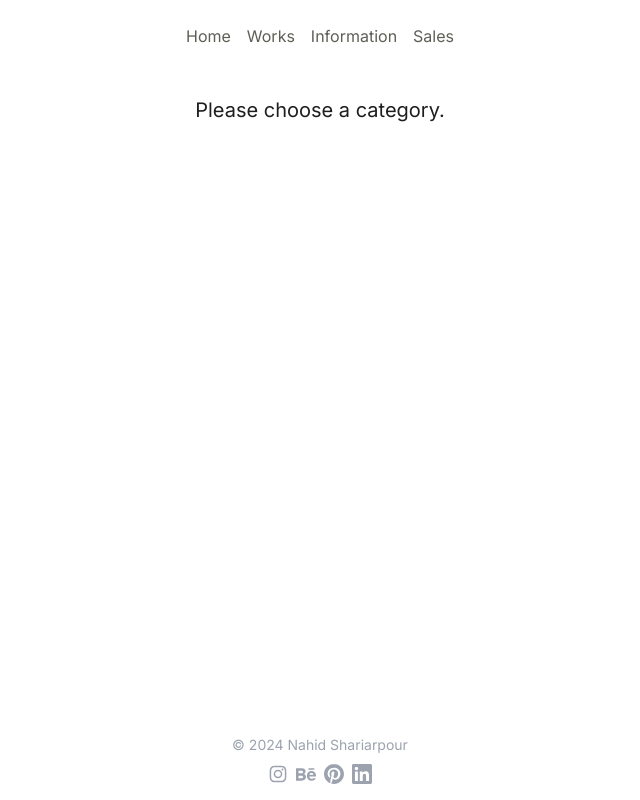
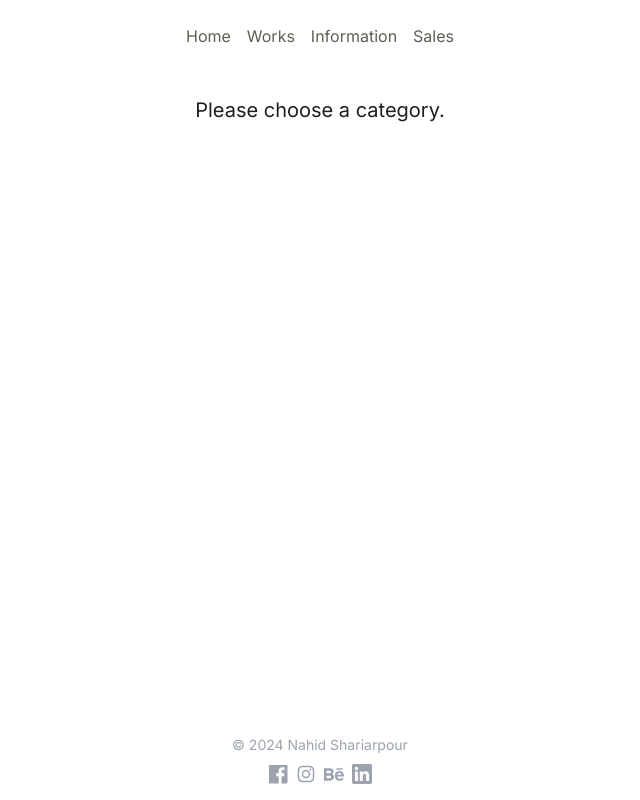
Before and after one commit to Emjayi/nahid-photography, a Next.js app: page /works in a window 1280 px wide. Shown: the whole page, without its empty margins (320-960 px from the left). Built offline with nearby package versions, Linux system fonts and the light colour scheme.

Commit message:
footer changes

```diff
--- a/src/components/ui/Footer.tsx
+++ b/src/components/ui/Footer.tsx
@@ -2,9 +2,19 @@
 import { usePathname } from 'next/navigation';
 import React from 'react'
 
+// Social Media Links Data
 const socialLinks = [
     {
-        href: 'https://www.instagram.com/alirezarefaei',
+        href: 'https://www.facebook.com/nahid.shahriarpour?mibextid=LQQJ4d',
+        icon: (
+            <svg className="w-5 h-5 p-[.5px]" fill="currentColor" viewBox="0 0 24 24" aria-hidden="true">
+                {/* Facebook SVG Path */}
+                <path d="M22.675 0h-21.35C.597 0 0 .597 0 1.325v21.351C0 23.403.597 24 1.325 24h11.495v-9.294H9.691v-3.622h3.129V8.413c0-3.1 1.893-4.788 4.659-4.788 1.325 0 2.464.099 2.795.143v3.24l-1.918.001c-1.504 0-1.796.715-1.796 1.763v2.313h3.587l-.467 3.622h-3.12V24h6.116C23.403 24 24 23.403 24 22.676V1.325C24 .597 23.403 0 22.675 0z" />
+            </svg>
+        ),
+    },
+    {
+        href: 'https://www.instagram.com/nahidshahriarpourphotography?igsh=MWl4em9hMjFoMW1lcQ==',
         icon: (
             <svg className="w-5 h-5" fill="currentColor" viewBox="0 0 24 24" aria-hidden="true">
                 {/* Instagram SVG Path */}
@@ -17,7 +27,7 @@ const socialLinks = [
         ),
     },
     {
-        href: 'https://www.behance.net/alirezarefaei/',
+        href: 'https://www.behance.net/nahidshahria',
         icon: (
             <svg className="w-5 h-5" fill="currentColor" viewBox="0 0 24 24" aria-hidden="true">
                 {/* Behance SVG Path */}
@@ -25,17 +35,9 @@ const socialLinks = [
             </svg>
         ),
     },
+
     {
-        href: 'https://www.pinterest.com/',
-        icon: (
-            <svg className="w-5 h-5" fill="currentColor" viewBox="0 0 24 24" aria-hidden="true">
-                {/* Pinterest SVG Path */}
-                <path d="M12.017 0C5.396 0 .029 5.367.029 11.987c0 5.079 3.158 9.417 7.618 11.162-.105-.949-.199-2.403.041-3.439.219-.937 1.406-5.957 1.406-5.957s-.359-.72-.359-1.781c0-1.663.967-2.911 2.168-2.911 1.024 0 1.518.769 1.518 1.688 0 1.029-.653 2.567-.992 3.992-.285 1.193.6 2.165 1.775 2.165 2.128 0 3.768-2.245 3.768-5.487 0-2.861-2.063-4.869-5.008-4.869-3.41 0-5.409 2.562-5.409 5.199 0 1.033.394 2.143.889 2.741.099.12.112.225.085.345-.09.375-.293 1.199-.334 1.363-.053.225-.172.271-.401.165-1.495-.69-2.433-2.878-2.433-4.646 0-3.776 2.748-7.252 7.92-7.252 4.158 0 7.392 2.967 7.392 6.923 0 4.135-2.607 7.462-6.233 7.462-1.214 0-2.354-.629-2.758-1.379l-.749 2.848c-.269 1.045-1.004 2.352-1.498 3.146 1.123.345 2.306.535 3.55.535 6.607 0 11.985-5.365 11.985-11.987C23.97 5.39 18.592.026 11.985.026L12.017 0z" />
-            </svg>
-        ),
-    },
-    {
-        href: 'https://www.linkedin.com/',
+        href: 'https://www.linkedin.com/in/nahid-shahriarpour-195a91109/',
         icon: (
             <svg className="w-5 h-5" fill="currentColor" viewBox="0 0 24 24" aria-hidden="true">
                 {/* LinkedIn SVG Path */}
```
